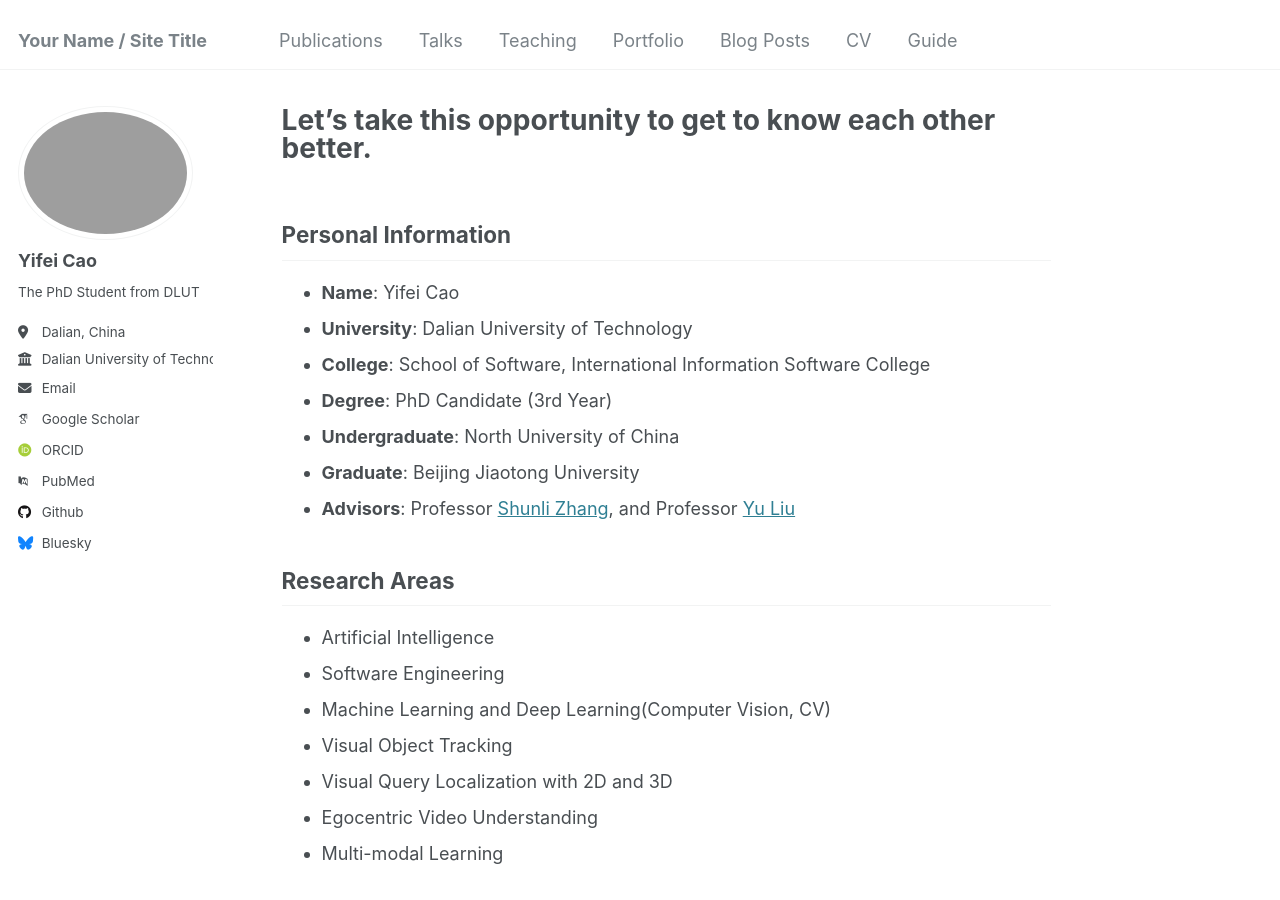
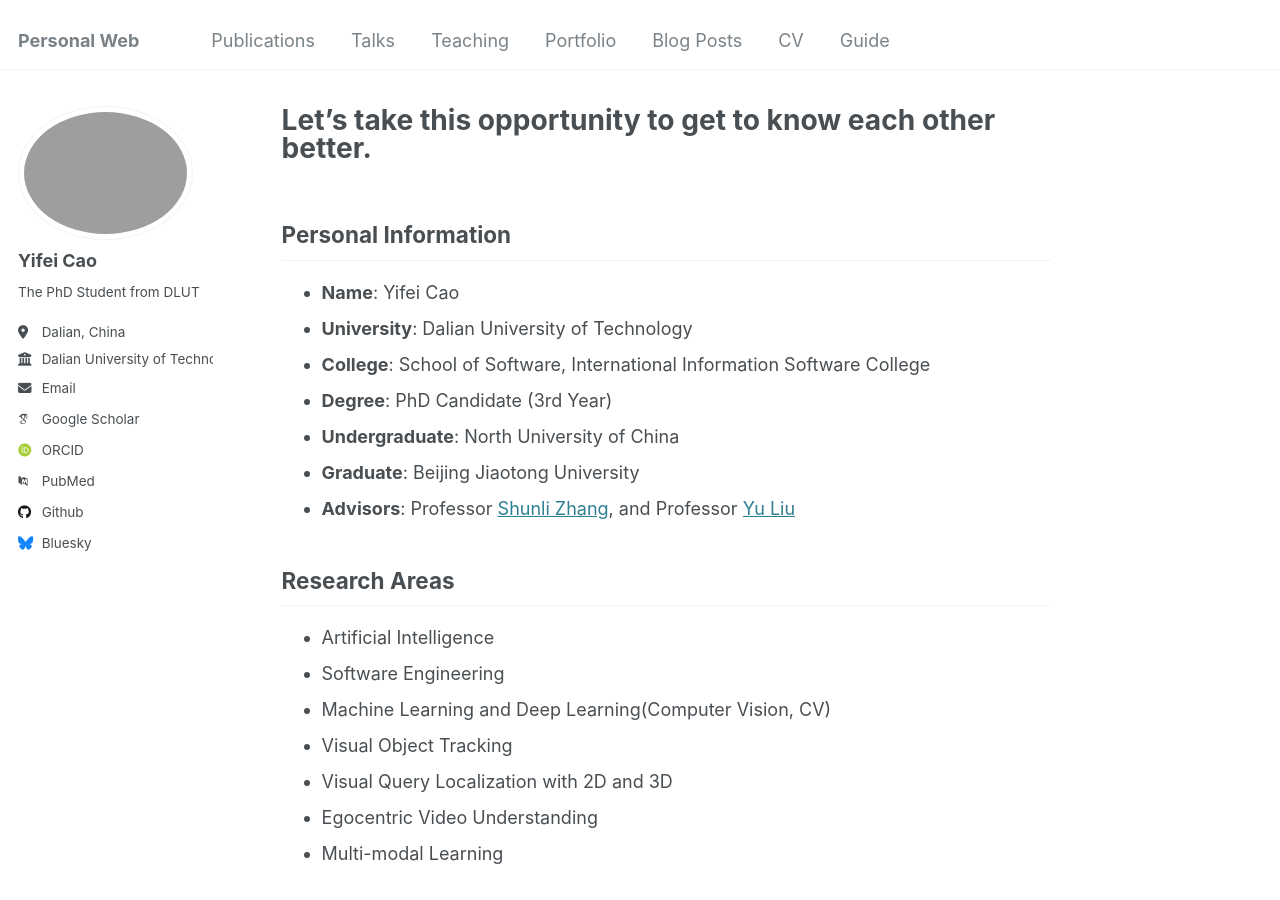
Before and after one commit to cyfedu-dlut/PersonalWeb, a Jekyll site: the page built from _pages/about.md, in a window 1280 px wide and 900 px high. Built offline with Jekyll 4.4.1, drawn with Linux system fonts in a browser that asks for light colours; some web fonts are replaced.

Commit message:
Update _config.yml

```diff
--- a/_config.yml
+++ b/_config.yml
@@ -8,7 +8,7 @@
 
 # Basic Site Settings
 locale                   : "en-US"
-title                    : "Your Name / Site Title"
+title                    : "Personal Web"
 title_separator          : "-"
 name                     : &name "Your Name"
 description              : &description "personal description"
```
